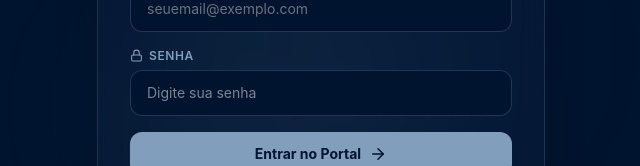
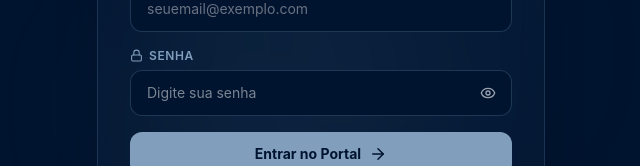
Before and after one commit to arporj/ead-help, a React (Vite) app: page /login in a window 1280 px wide. Shown: the part 321-487 px from the top of the page, without its empty margins (319-959 px from the left). Built offline with nearby package versions, Linux system fonts and the light colour scheme; no server answers.

Commit message:
feat(auth): adiciona botao de visualizacao de senha nos formularios de login e cadastro

```diff
--- a/src/pages/Login.tsx
+++ b/src/pages/Login.tsx
@@ -1,7 +1,7 @@
 import React, { useState } from 'react';
 import { useNavigate } from 'react-router-dom';
 import { useAuth } from '../contexts/AuthContext';
-import { BrainCircuit, ShieldAlert, ArrowRight, User, Lock, Mail, CheckCircle, Check } from 'lucide-react';
+import { BrainCircuit, ShieldAlert, ArrowRight, User, Lock, Mail, CheckCircle, Check, Eye, EyeOff } from 'lucide-react';
 import { supabase } from '../lib/supabaseClient';
 
 export const Login: React.FC = () => {
@@ -14,6 +14,7 @@
   const [error, setError] = useState('');
   const [successMessage, setSuccessMessage] = useState('');
   const [loading, setLoading] = useState(false);
+  const [showPassword, setShowPassword] = useState(false);
 
   // Password validation checks
   const meetsMinLength = password.length >= 6;
@@ -170,7 +171,7 @@
         {/* Tab Switcher */}
         <div className="flex bg-brand-dark border border-brand-medium/60 p-1 rounded-xl mb-6">
           <button
-            onClick={() => { setIsSignUp(false); setError(''); setSuccessMessage(''); }}
+            onClick={() => { setIsSignUp(false); setError(''); setSuccessMessage(''); setShowPassword(false); }}
             className={`flex-1 py-2 rounded-lg text-xs font-bold transition-all ${
               !isSignUp
                 ? 'bg-brand-light text-brand-dark shadow-md'
@@ -180,7 +181,7 @@
             Entrar
           </button>
           <button
-            onClick={() => { setIsSignUp(true); setError(''); setSuccessMessage(''); }}
+            onClick={() => { setIsSignUp(true); setError(''); setSuccessMessage(''); setShowPassword(false); }}
             className={`flex-1 py-2 rounded-lg text-xs font-bold transition-all ${
               isSignUp
                 ? 'bg-brand-light text-brand-dark shadow-md'
@@ -240,14 +241,25 @@
             <label className="block text-xs font-semibold text-brand-light uppercase tracking-wider mb-1.5 flex items-center gap-1.5">
               <Lock size={13} /> Senha
             </label>
+            <div className="relative">
               <input
-              type="password"
+                type={showPassword ? 'text' : 'password'}
                 disabled={loading}
                 placeholder="Digite sua senha"
                 value={password}
                 onChange={(e) => { setPassword(e.target.value); setError(''); }}
-              className="w-full bg-brand-dark border border-brand-medium/60 rounded-xl px-4 py-3 text-sm focus:border-brand-light focus:outline-none transition-all placeholder:text-gray-550 disabled:opacity-50"
+                className="w-full bg-brand-dark border border-brand-medium/60 rounded-xl pl-4 pr-12 py-3 text-sm focus:border-brand-light focus:outline-none transition-all placeholder:text-gray-550 disabled:opacity-50"
               />
+              <button
+                type="button"
+                onClick={() => setShowPassword(!showPassword)}
+                className="absolute right-4 top-1/2 -translate-y-1/2 text-gray-400 hover:text-white transition-colors cursor-pointer"
+                tabIndex={-1}
+                title={showPassword ? 'Ocultar senha' : 'Mostrar senha'}
+              >
+                {showPassword ? <EyeOff size={16} /> : <Eye size={16} />}
+              </button>
+            </div>
             {isSignUp && (
               <div className="mt-2.5 p-3 bg-brand-dark/50 border border-brand-medium/40 rounded-xl space-y-1.5 text-[11px] animate-in fade-in slide-in-from-top-2 duration-200 text-left">
                 <span className="block font-bold text-brand-light uppercase tracking-wider mb-1">Requisitos da Senha:</span>
```
Lines whose indentation alone changed are shown as unchanged.
